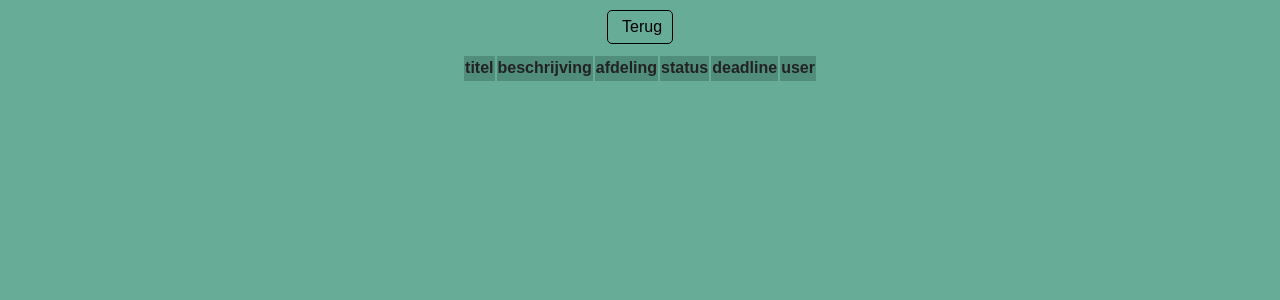
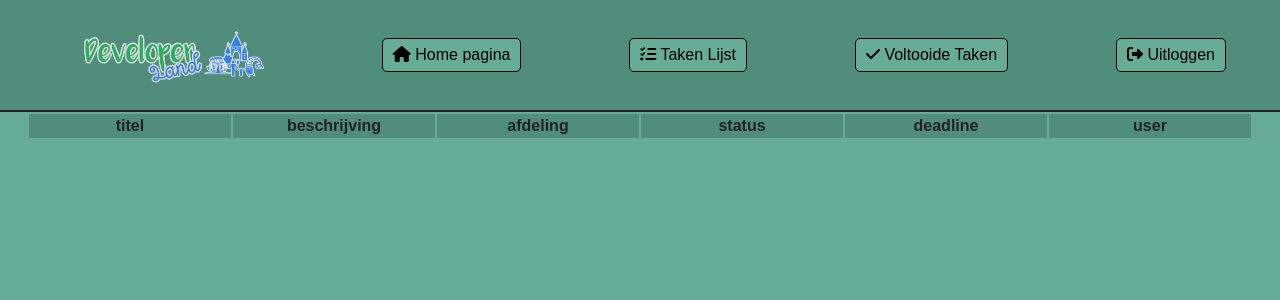
Before and after one commit to CatGirlBaphomet/PRA_B3, a PHP site: page /pra_b3/tasks/department.php?afdeling=1 in a window 1280 px wide. Shown: the top 300 px of the page. Run offline with PHP 8.4, Linux system fonts and the light colour scheme; the visitor is signed in with stand-in values (Sample User, id 1); data that the repository does not hold is empty; some libraries are stand-ins or nearby versions.

Commit message:
header veranderd
De header van de site mooier gemaakt en een aantal kleine aanpassingen

```diff
--- a/css/main.css
+++ b/css/main.css
@@ -305,6 +305,7 @@ body{
 }
 td {
   padding: 5px;
+  text-align: center;
 }
 
 .container1 {
@@ -312,6 +313,7 @@ td {
   display: flex;;
   flex-direction: row;
   justify-content: space-around;
+  align-items: center;
 }
 
 .container1 a{
@@ -320,6 +322,7 @@ td {
   border: solid 1px #000;
   border-radius: 5px;
   padding: 5px 10px;
+  max-height: 30px;
 }
 
 .container1 a:hover{
@@ -352,6 +355,7 @@ em{
 .container{
   margin: 0 auto;
   width: 75%;
+  text-align: center;
 }
 
 .edit:hover{
@@ -360,6 +364,8 @@ em{
 header {
   width: 100%;
   background-color: #508E7B;
+  padding: 10px;
+  border-bottom: solid 2px;
 }
 
 header a {
@@ -371,3 +377,20 @@ h1{
 form {
   text-align: center;
 }
+
+th{
+  min-width: 200px;
+  max-width: 201px;
+}
+
+.create a{
+  text-decoration: none;
+}
+
+td a{
+  color: #000;
+}
+
+.container1 img{
+  width: 200px;
+}
--- a/header.php
+++ b/header.php
@@ -1,9 +1,9 @@
 <header>
     <div class="container1">
-        <a href="../index.php"><i class="fa-solid fa-house"></i> Home pagina</a>
-        <a href="../tasks/index.php"><i class="fa-solid fa-list-check"></i> Taken Lijst</a>
-        <a href="done.php"><i class="fa-solid fa-check"></i> Klaar Pagina</a>
-        <a href="create.php"><i class="fa-solid fa-circle-plus"></i> Nieuwe Taak</a>
+        <img src="img/logo-big-v4.png" alt="Logo van DeveloperLand">
+        <a href="index.php"><i class="fa-solid fa-house"></i> Home pagina</a>
+        <a href="tasks/index.php"><i class="fa-solid fa-list-check"></i> Taken Lijst</a>
+        <a href="tasks/done.php"><i class="fa-solid fa-check"></i> Voltooide Taken</a>
         <?php if (isset($_SESSION['user_id'])): ?>
             <a href="<?php echo $base_url; ?>/login/logout.php"><i class="fa-solid fa-right-from-bracket"></i> Uitloggen</a>
         <?php else: ?>
--- a/tasks/department.php
+++ b/tasks/department.php
@@ -15,11 +15,10 @@ if (!isset($_SESSION['user_id']))
     <?php require_once '../head.php'; ?>
 </head>
 
+<?php require_once '../header.php'; ?>
+
 <body>
     <div class="container">
-        <div class="container1">
-            <a href="index.php"><i class="fa-regular fa-arrow-turn-down-left"></i> Terug</a>
-        </div>
         <?php if(isset($_GET['msg']))
         {
             echo "<div class='msg'>" . $_GET['msg'] . "</div>";
```
Also changed, not shown: index.php (+3 -12 lines), login/login.php (+7 -3 lines), tasks/done.php (+23 -7 lines), tasks/index.php (+18 -1 lines), img/logo-big-fill-only.png (added), img/logo-big-v4.png (added).
